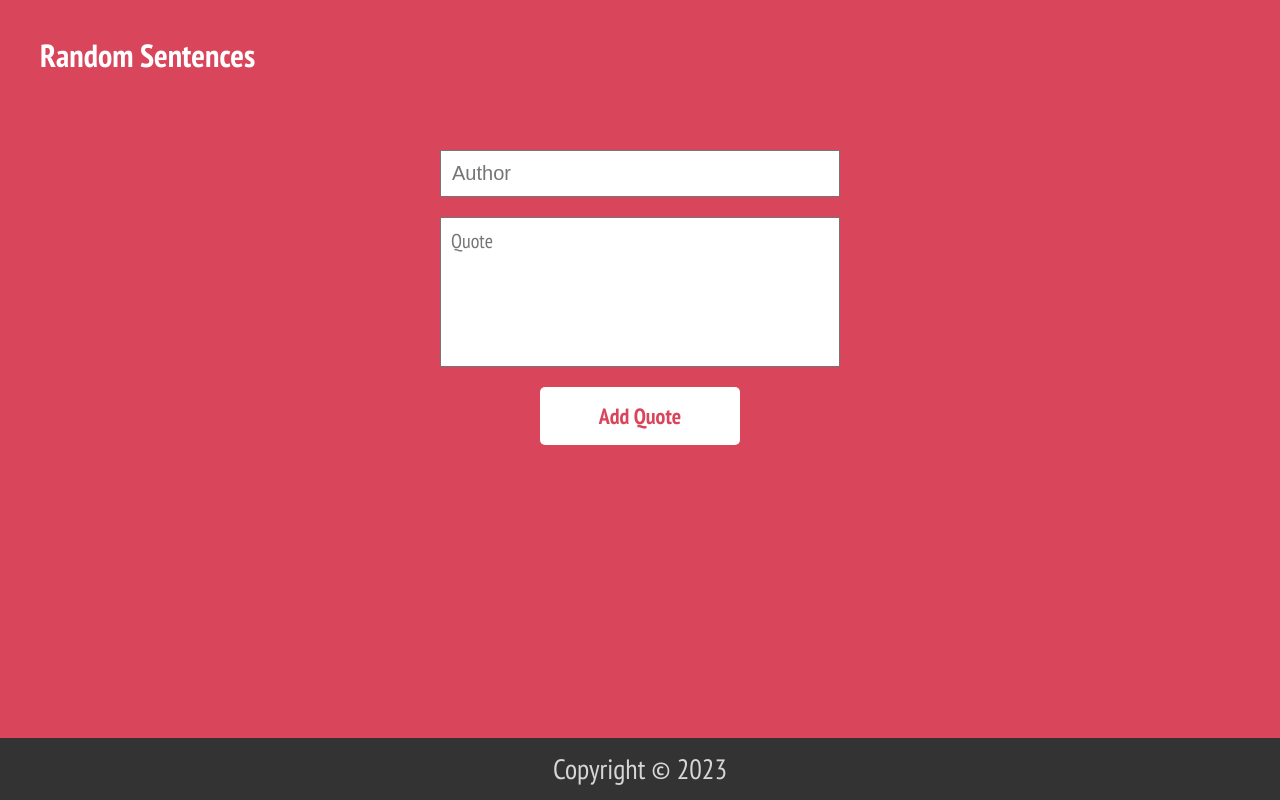
After one commit to flexer89/Flask-quotes-app, a Flask app: page /add_quote in a window 1280 px wide. The commit adds this page. Run offline with Flask 3, Linux system fonts and the light colour scheme; some libraries are stand-ins or nearby versions.

Commit message:
Added beta version of adding quotes form

```diff
--- a/app.py
+++ b/app.py
@@ -1,5 +1,6 @@
-from flask import Flask, render_template
+from flask import Flask, render_template, request, redirect
 import random
+import requests
 import csv
 
 app = Flask(__name__)
@@ -10,6 +11,7 @@ def index():
     # Read the sentences from the CSV file.
     with open("quotes.csv", "r", encoding='UTF8') as f:
         sentences = csv.reader(f)
+        next(sentences)
         sentences = list(sentences)
 
     # Randomly select a sentence.
@@ -21,5 +23,22 @@ def index():
     return render_template("index.html", sentence=sentence, author=author)
 
 
+@app.route("/add_quote", methods=['GET', 'POST'])
+def add_quote():
+    if request.method == 'POST':
+        # Pobierz dane wejściowe
+        author = request.form['author']
+        quote = request.form['quote'] + ''
+
+        # Dodaj dane do pliku CSV
+        with open('quotes.csv', 'a', newline='') as f:
+            writer = csv.writer(f)
+            writer.writerow([author, quote])
+
+        return redirect('/')
+    else:
+        return render_template("add_quote.html")
+
+
 if __name__ == "__main__":
     app.run(host="0.0.0.0")
--- a/static/styles/style.css
+++ b/static/styles/style.css
@@ -26,12 +26,53 @@ body {
   padding: 20px;
   text-align: center;
 }
-
+#quoteForm {
+  display: flex;
+  width: 400px;
+  flex-direction: column;
+  align-items: center;
+}
+#quoteForm input[type=text] {
+  padding: 10px;
+  font-size: 20px;
+  width: 100%;
+}
+#quoteForm textarea {
+  resize: none;
+  width: 100%;
+  padding: 10px;
+  font-size: 20px;
+  margin: 20px 0;
+  font-family: 'PT Sans Narrow';
+  height: 150px;
+}
+#quoteForm button {
+  width: 50%;
+}
 
 header.container h1 {
   font-size: 32px;
   text-align: center;
   padding: 20px;
+}
+header.container h1 a {
+  margin: 0;
+  padding: 0;
+  background-color: #d9455b;
+  color:#fff;
+  font-size: 32px;
+}
+header.container {
+  display: flex;
+  width: 100%;
+  justify-content: space-between;
+}
+header a {
+  padding: 10px;
+  width: auto;
+  line-height: 30px;
+  align-self: center;
+  font-size: 60px;
 }
 
 main.container {
--- /dev/null
+++ b/templates/add_quote.html
@@ -0,0 +1,28 @@
+<!DOCTYPE html>
+<html lang="pl">
+<head>
+  <meta charset="UTF-8">
+  <meta name="viewport" content="width=device-width, initial-scale=1.0">
+  <title>Random Sentences</title>
+  <link rel= "stylesheet" type= "text/css" href= "{{ url_for('static',filename='styles/style.css') }}">
+  <link rel="preconnect" href="https://fonts.googleapis.com">
+<link rel="preconnect" href="https://fonts.gstatic.com" crossorigin>
+<link href="https://fonts.googleapis.com/css2?family=PT+Sans+Narrow:wght@400;700&display=swap" rel="stylesheet">
+<script src="https://cdn.jsdelivr.net/npm/html2canvas@1.0.0-rc.5/dist/html2canvas.min.js"></script>
+</head>
+<body>
+  <header class="container">
+    <h1><a href="{{url_for('index')}}">Random Sentences</a></h1>
+  </header>
+  <main class="container">
+    <form id="quoteForm" action="/add_quote" method="POST">
+        <input type="text" name="author" id="author" placeholder="Author" required>
+        <textarea name="quote" id="quote" placeholder="Quote" required></textarea>
+        <button type="submit" form="quoteForm">Add Quote</button>
+      </form>
+  </main>
+  <footer class="container">
+    <p>Copyright &copy; 2023</p>
+  </footer>
+</body>
+</html>
--- a/templates/index.html
+++ b/templates/index.html
@@ -13,6 +13,7 @@
 <body>
   <header class="container">
     <h1>Random Sentences</h1>
+    <a href="{{ url_for('add_quote')}}">+</a>
   </header>
   <main class="container">
     <div id="photo">
```
